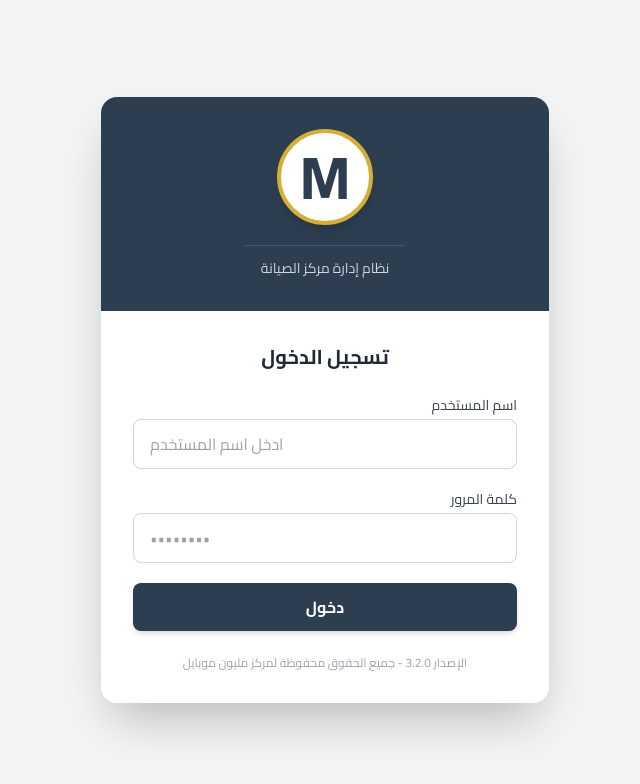
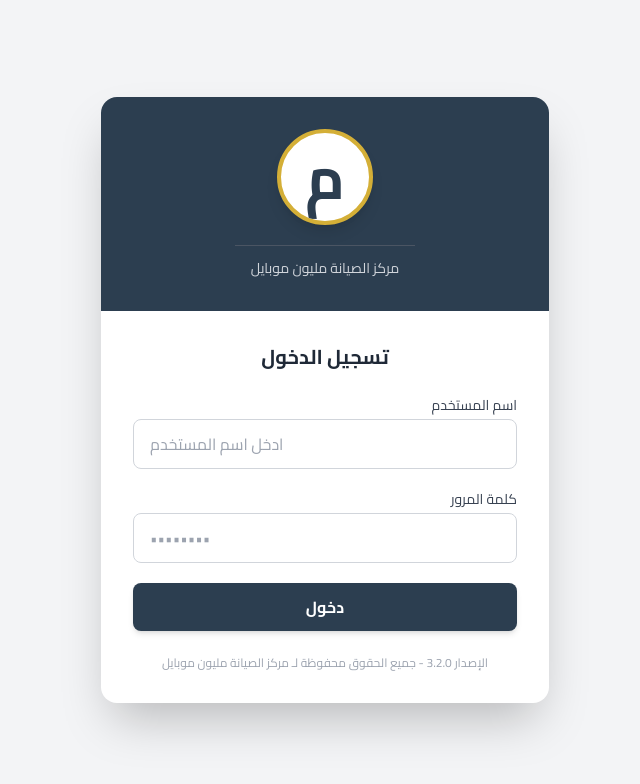
Before and after one commit to sibrahim8694-cell/m.mobileservicemobile, a React (Vite) app: page / in a window 1280 px wide. Shown: the top 784 px of the page, without its empty margins (346-986 px from the left). Built offline with nearby package versions, Linux system fonts and the light colour scheme; no server answers; the database is empty.

Commit message:
feat: Use company name and logo from settings
Update the application to dynamically display the company name and logo based on user settings. This change affects the document title, header, sidebar, login page, and printed documents, providing a more personalized branding experience.

```diff
--- a/App.tsx
+++ b/App.tsx
@@ -22,6 +22,12 @@ function App() {
     // Check session - in a real app check token
     const storedUser = localStorage.getItem('mm_current_user');
     if (storedUser) setUser(JSON.parse(storedUser));
+
+    // Update document title
+    const settings = StorageService.getSettings();
+    if (settings.companyName) {
+      document.title = settings.companyName;
+    }
   }, []);
 
   const handleLogin = (loggedInUser: User) => {
@@ -54,7 +60,7 @@ function App() {
             <button onClick={() => setSidebarOpen(true)} className="text-gray-600">
               <Menu size={24} />
             </button>
-            <h1 className="flex-1 text-center font-bold text-primary">مليون موبايل</h1>
+            <h1 className="flex-1 text-center font-bold text-primary">{StorageService.getSettings().companyName || 'مليون موبايل'}</h1>
             <div className="w-6"></div> {/* Spacer */}
           </header>
 
--- a/components/Sidebar.tsx
+++ b/components/Sidebar.tsx
@@ -3,6 +3,7 @@ import { NavLink } from 'react-router-dom';
 import { LayoutDashboard, Smartphone, FileText, ClipboardList, Calculator, LogOut, Users, Save, Cloud, CheckCircle, AlertCircle, Loader2 } from 'lucide-react';
 import { User } from '../types';
 import { APP_NAME } from '../constants';
+import StorageService from '../services/storage';
 
 interface SidebarProps {
   user: User;
@@ -75,11 +76,17 @@ const Sidebar: React.FC<SidebarProps> = ({ user, onLogout, isOpen, setIsOpen })
         <div className="p-6 text-center border-b border-gray-700">
           <div className="flex justify-center mb-4">
              {/* Styled M Logo */}
-             <div className="w-20 h-20 bg-gradient-to-br from-secondary to-yellow-600 rounded-xl flex items-center justify-center shadow-lg transform rotate-3 hover:rotate-0 transition-all border-2 border-primary">
-                 <span className="text-5xl font-black text-primary font-sans">M</span>
+             <div className="w-20 h-20 bg-gradient-to-br from-secondary to-yellow-600 rounded-xl flex items-center justify-center shadow-lg transform rotate-3 hover:rotate-0 transition-all border-2 border-primary overflow-hidden">
+                 {StorageService.getSettings().companyLogo ? (
+                     <img src={StorageService.getSettings().companyLogo} alt="Logo" className="w-full h-full object-cover" />
+                 ) : (
+                     <span className="text-5xl font-black text-primary font-sans">
+                         {(StorageService.getSettings().companyName || APP_NAME).charAt(0)}
+                     </span>
+                 )}
              </div>
           </div>
-          <h2 className="text-lg font-bold text-secondary hidden">million mobile</h2>
+          <h2 className="text-lg font-bold text-secondary mt-2">{StorageService.getSettings().companyName || APP_NAME}</h2>
         </div>
 
         <div className="p-4 border-b border-gray-700 bg-gray-800">
--- a/pages/Dashboard.tsx
+++ b/pages/Dashboard.tsx
@@ -97,7 +97,7 @@ const Dashboard: React.FC<{ user: User }> = ({ user }) => {
 
         {/* Quick Actions */}
         <div className="bg-gradient-to-br from-primary to-gray-800 text-white p-6 rounded-xl shadow-md flex flex-col justify-center">
-          <h3 className="font-bold text-lg mb-2">مليون موبايل</h3>
+          <h3 className="font-bold text-lg mb-2">{StorageService.getSettings().companyName || 'مليون موبايل'}</h3>
           <p className="opacity-80 mb-6">نظام إدارة الصيانة الاحترافي.</p>
           <div className="flex gap-4">
              <button
--- a/pages/Login.tsx
+++ b/pages/Login.tsx
@@ -42,11 +42,17 @@ const Login: React.FC<LoginProps> = ({ onLogin }) => {
         <div className="bg-primary p-8 text-center relative">
           <div className="flex justify-center mb-4">
             {/* Styled M Logo */}
-            <div className="w-24 h-24 bg-white rounded-full flex items-center justify-center shadow-lg border-4 border-secondary">
-                <span className="text-6xl font-black text-primary font-sans">M</span>
+            <div className="w-24 h-24 bg-white rounded-full flex items-center justify-center shadow-lg border-4 border-secondary overflow-hidden">
+                {StorageService.getSettings().companyLogo ? (
+                    <img src={StorageService.getSettings().companyLogo} alt="Logo" className="w-full h-full object-cover" />
+                ) : (
+                    <span className="text-6xl font-black text-primary font-sans">
+                        {(StorageService.getSettings().companyName || 'م').charAt(0)}
+                    </span>
+                )}
             </div>
           </div>
-          <p className="text-gray-300 text-sm mt-1 border-t border-gray-600 pt-3 inline-block px-4">نظام إدارة مركز الصيانة</p>
+          <p className="text-gray-300 text-sm mt-1 border-t border-gray-600 pt-3 inline-block px-4">{StorageService.getSettings().companyName || 'نظام إدارة مركز الصيانة'}</p>
         </div>
 
         {/* Form Area */}
@@ -93,7 +99,7 @@ const Login: React.FC<LoginProps> = ({ onLogin }) => {
           </form>
 
           <div className="mt-6 text-center text-xs text-gray-400">
-            <p className="mt-2">الإصدار 3.2.0 - جميع الحقوق محفوظة لمركز مليون موبايل</p>
+            <p className="mt-2">الإصدار 3.2.0 - جميع الحقوق محفوظة لـ {StorageService.getSettings().companyName || 'مركز مليون موبايل'}</p>
           </div>
         </div>
       </div>
--- a/pages/ReceptionNotes.tsx
+++ b/pages/ReceptionNotes.tsx
@@ -375,7 +375,7 @@ const ReceptionNotes: React.FC = () => {
                                 {StorageService.getSettings().companyLogo ? (
                                     <img src={StorageService.getSettings().companyLogo} alt="Logo" />
                                 ) : (
-                                    'M'
+                                    (StorageService.getSettings().companyName || 'م').charAt(0)
                                 )}
                             </div>
                             <div style={{ fontSize: '16px', fontWeight: 'bold', marginTop: '10px', color: '#000' }}>
--- a/pages/ServiceRequests.tsx
+++ b/pages/ServiceRequests.tsx
@@ -251,7 +251,7 @@ const ServiceRequests: React.FC = () => {
                     <div class="a4-page">
                         <div class="logo-container">
                              <div class="logo">
-                                ${companyLogo ? `<img src="${companyLogo}" alt="Logo" />` : 'M'}
+                                ${companyLogo ? `<img src="${companyLogo}" alt="Logo" />` : (companyName || 'م').charAt(0)}
                              </div>
                         </div>
                         ${printContent.innerHTML}
--- a/pages/Settings.tsx
+++ b/pages/Settings.tsx
@@ -135,9 +135,15 @@ const Settings: React.FC = () => {
       companyAddress,
       companyLogo
     });
+
+    if (companyName) {
+      document.title = companyName;
+    }
+
     setTimeout(() => {
       setIsSavingCompany(false);
       alert('تم حفظ بيانات الشركة بنجاح');
+      window.location.reload();
     }, 500);
   };
 
@@ -262,13 +268,13 @@ const Settings: React.FC = () => {
                <Database size={24} />
              </div>
              <div>
-               <h3 className="font-bold text-lg">بيانات الشركة (تظهر في الطباعة)</h3>
-               <p className="text-sm text-gray-500">تعديل اسم الشركة، أرقام الهواتف، العنوان، والشعار</p>
+               <h3 className="font-bold text-lg">بيانات البرنامج والشركة</h3>
+               <p className="text-sm text-gray-500">تعديل اسم البرنامج، أرقام الهواتف، العنوان، والشعار (تظهر في التطبيق والطباعة)</p>
              </div>
           </div>
           <div className="grid grid-cols-1 md:grid-cols-2 gap-4 mb-4">
             <div>
-              <label className="block text-sm font-bold text-gray-700 mb-2">اسم الشركة</label>
+              <label className="block text-sm font-bold text-gray-700 mb-2">اسم البرنامج / الشركة</label>
               <input
                 type="text"
                 className="w-full px-4 py-2 bg-gray-50 border border-gray-200 rounded-lg focus:outline-none focus:border-secondary"
@@ -346,7 +352,7 @@ const Settings: React.FC = () => {
               className="bg-primary text-white font-bold px-6 py-2 rounded-lg hover:bg-gray-800 transition-colors flex items-center gap-2 disabled:opacity-50"
             >
               <Save size={18} />
-              {isSavingCompany ? 'جاري الحفظ...' : 'حفظ بيانات الشركة'}
+              {isSavingCompany ? 'جاري الحفظ...' : 'حفظ الإعدادات'}
             </button>
           </div>
         </div>
```
